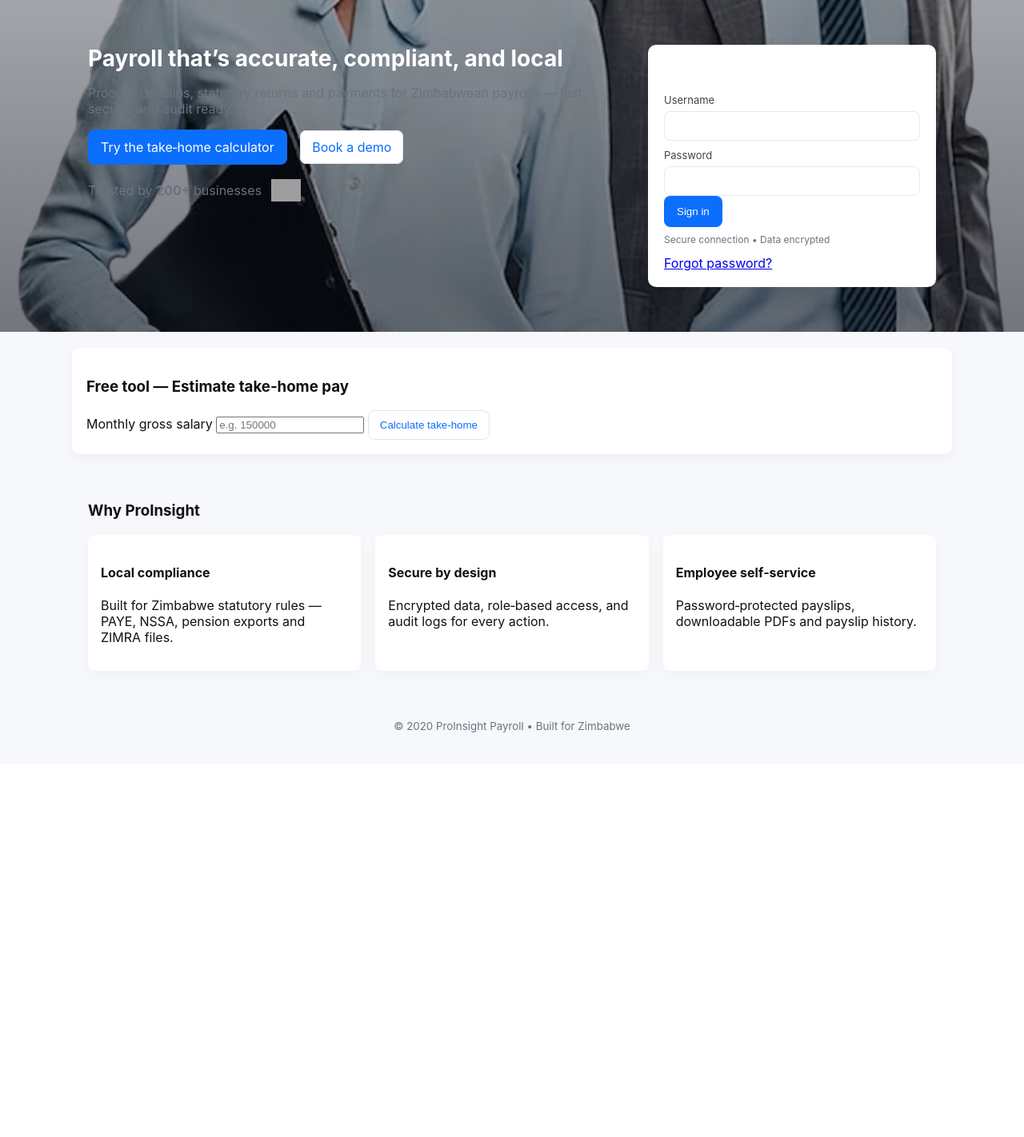
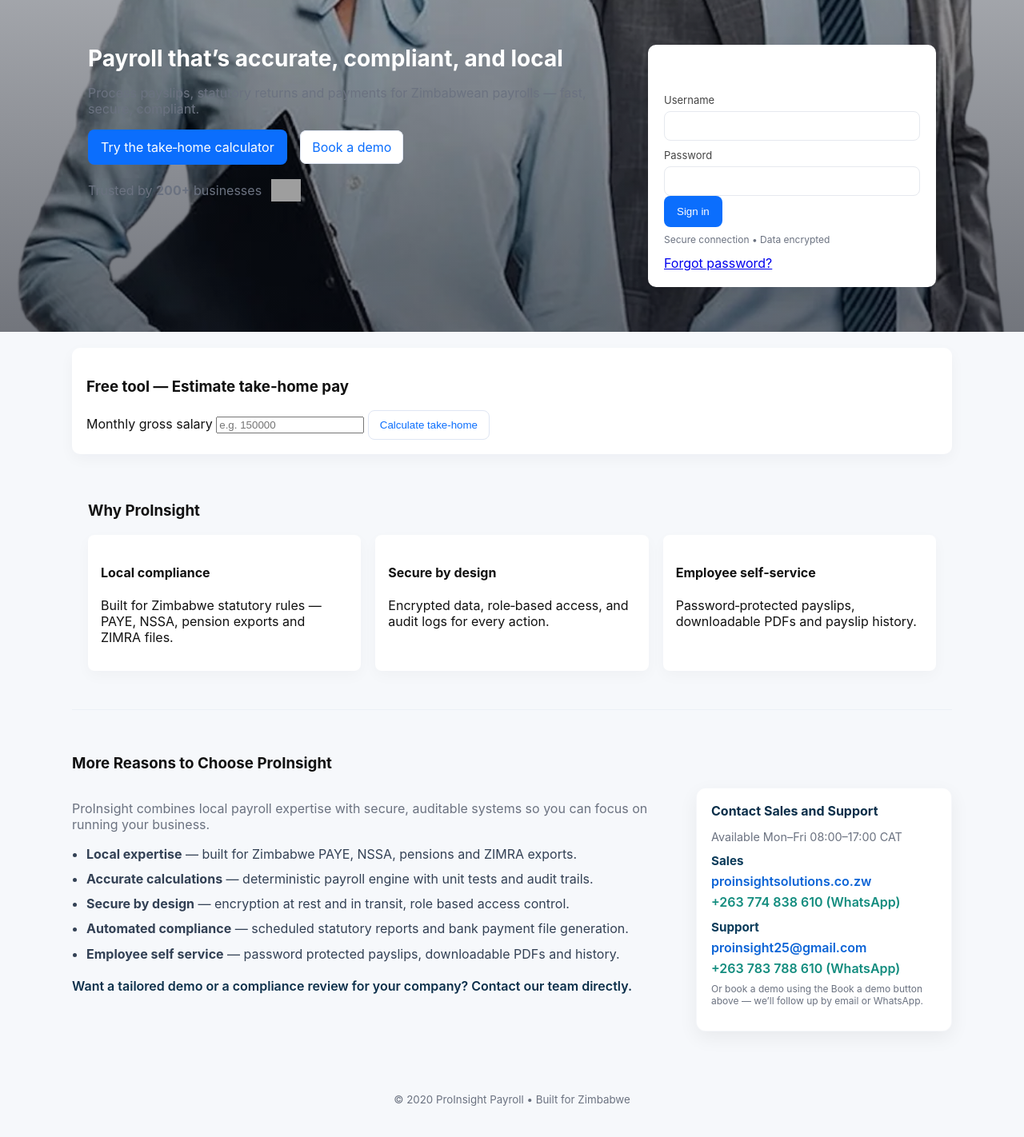
Before and after one commit to proinsight25-art/payroll-system, a Django app: template templates/landing.html in a window 1280 px wide. Shown: the part 69-1491 px from the top of the page at 80% size. Before the commit the page ends 985 px from the top, so only its background shows below. Run offline with Django 5.2, Linux system fonts and the light colour scheme; the template is opened without the code that fills it: most values are stand-ins (such as "Sample title", 1, 10 or a date in 2020); grey boxes are pictures that could not be loaded.

Commit message:
Update landing page and CSS with Why ProInsight section

```diff
--- a/static/css/payroll-landing.v2.css
+++ b/static/css/payroll-landing.v2.css
@@ -56,3 +56,25 @@ body{font-family:Inter,system-ui,Segoe UI,Arial,sans-serif;margin:0;background:v
   z-index: 0;
 }
 .hero-copy, .hero-login { position: relative; z-index: 1; }
+/* Why ProInsight and contact styles */
+.why-proinsight { padding:36px 0; border-top:1px solid rgba(11,63,120,0.04); margin-top:28px; }
+.why-grid { display:grid; grid-template-columns: 1fr 320px; gap:28px; align-items:start; }
+.why-copy .why-list { margin:14px 0 18px 0; padding-left:18px; color:#334155; }
+.why-list li { margin:8px 0; line-height:1.45; }
+.why-cta { margin-top:8px; font-weight:600; color:#0b2f4a; }
+
+.contact-card { background:#fff; border-radius:12px; padding:18px; box-shadow:0 8px 24px rgba(2,6,23,0.06); border:1px solid rgba(11,63,120,0.04); }
+.contact-card h4 { margin:0 0 8px 0; color:#0b2f4a; }
+.contact-note { color:#6b7280; font-size:0.9rem; margin-bottom:12px; }
+.contact-row { display:flex; flex-direction:column; gap:12px; }
+.contact-item { display:flex; flex-direction:column; gap:6px; }
+.contact-label { font-weight:700; color:#0b3b5a; font-size:0.95rem; }
+.contact-link { display:inline-block; text-decoration:none; font-weight:600; }
+.contact-link.email { color:#0b63d6; }
+.contact-link.whatsapp { color:#128C7E; }
+.contact-link:hover { text-decoration:underline; }
+
+@media (max-width: 979px) {
+  .why-grid { grid-template-columns: 1fr; }
+  .contact-card { max-width:100%; }
+}
--- a/templates/landing.html
+++ b/templates/landing.html
@@ -28,7 +28,7 @@
       <div class="container hero-grid">
         <div class="hero-copy">
           <h1>Payroll that’s accurate, compliant, and local</h1>
-          <p class="lead">Process payslips, statutory returns and payments for Zimbabwean payrolls — fast, secure, and audit ready.</p>
+          <p class="lead">Process payslips, statutory returns and payments for Zimbabwean payrolls — fast, secure, compliant.</p>
           <div class="hero-ctas">
             <a class="btn-primary" href="#calculator">Try the take‑home calculator</a>
             <a class="btn-outline" href="#pricing">Book a demo</a>
@@ -86,6 +86,45 @@
       </div>
     </section>
 
+    <!-- Expanded Why ProInsight and Contact block -->
+    <section id="why" class="container why-proinsight">
+      <h3>More Reasons to Choose ProInsight</h3>
+      <div class="why-grid">
+        <div class="why-copy">
+          <p class="lead">ProInsight combines local payroll expertise with secure, auditable systems so you can focus on running your business.</p>
+          <ul class="why-list">
+            <li><strong>Local expertise</strong> — built for Zimbabwe PAYE, NSSA, pensions and ZIMRA exports.</li>
+            <li><strong>Accurate calculations</strong> — deterministic payroll engine with unit tests and audit trails.</li>
+            <li><strong>Secure by design</strong> — encryption at rest and in transit, role based access control.</li>
+            <li><strong>Automated compliance</strong> — scheduled statutory reports and bank payment file generation.</li>
+            <li><strong>Employee self service</strong> — password protected payslips, downloadable PDFs and history.</li>
+          </ul>
+          <p class="why-cta">Want a tailored demo or a compliance review for your company? Contact our team directly.</p>
+        </div>
+
+        <aside class="contact-card">
+          <h4>Contact Sales and Support</h4>
+          <p class="contact-note">Available Mon–Fri 08:00–17:00 CAT</p>
+
+          <div class="contact-row">
+            <div class="contact-item">
+              <div class="contact-label">Sales</div>
+              <a class="contact-link email" href="mailto:proinsightsolutions.co.zw">proinsightsolutions.co.zw</a>
+              <a class="contact-link whatsapp" href="https://wa.me/263774838610?text=Hello%20ProInsight%20Sales" target="_blank" rel="noopener">+263 774 838 610 (WhatsApp)</a>
+            </div>
+
+            <div class="contact-item">
+              <div class="contact-label">Support</div>
+              <a class="contact-link email" href="mailto:proinsight25@gmail.com">proinsight25@gmail.com</a>
+              <a class="contact-link whatsapp" href="https://wa.me/263783788610?text=Hello%20ProInsight%20Support" target="_blank" rel="noopener">+263 783 788 610 (WhatsApp)</a>
+            </div>
+          </div>
+
+          <p class="small">Or book a demo using the Book a demo button above — we’ll follow up by email or WhatsApp.</p>
+        </aside>
+      </div>
+    </section>
+
     <footer class="site-footer">
       <div class="container">
         <small>© {{ now.year }} ProInsight Payroll • Built for Zimbabwe</small>
```
